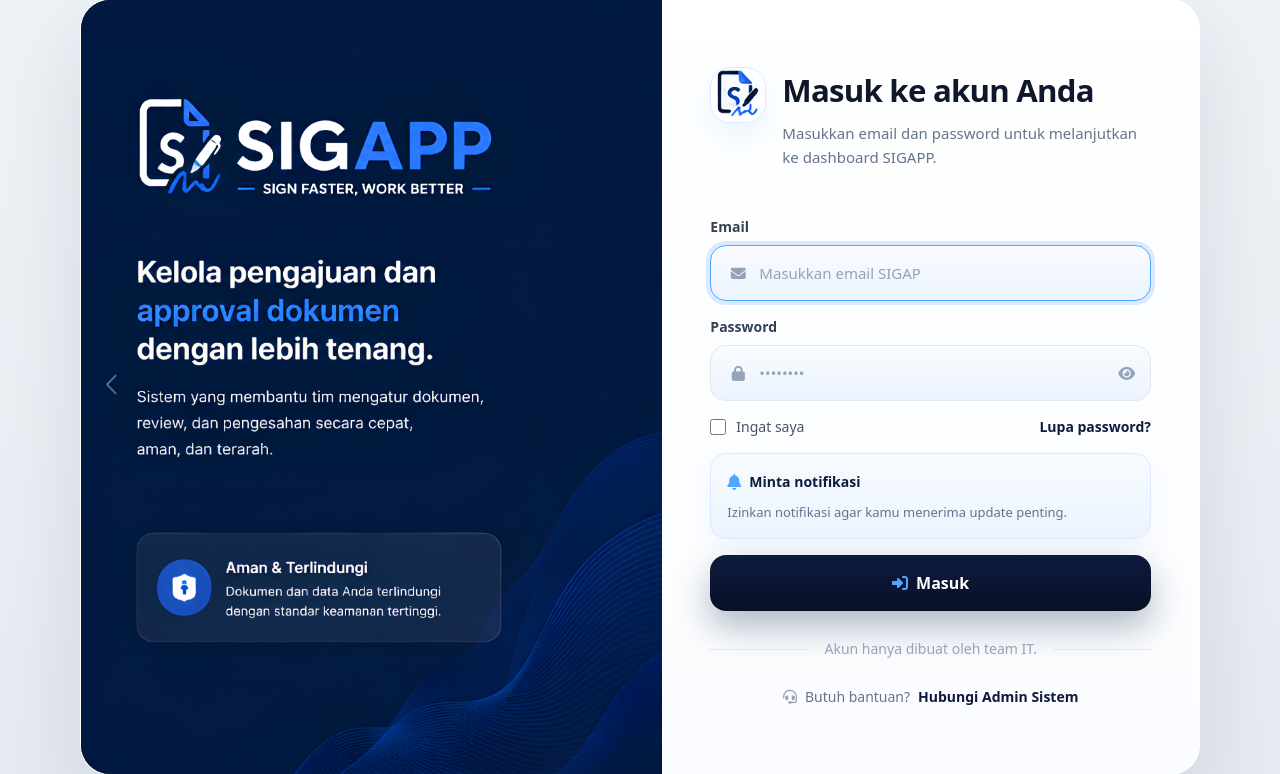
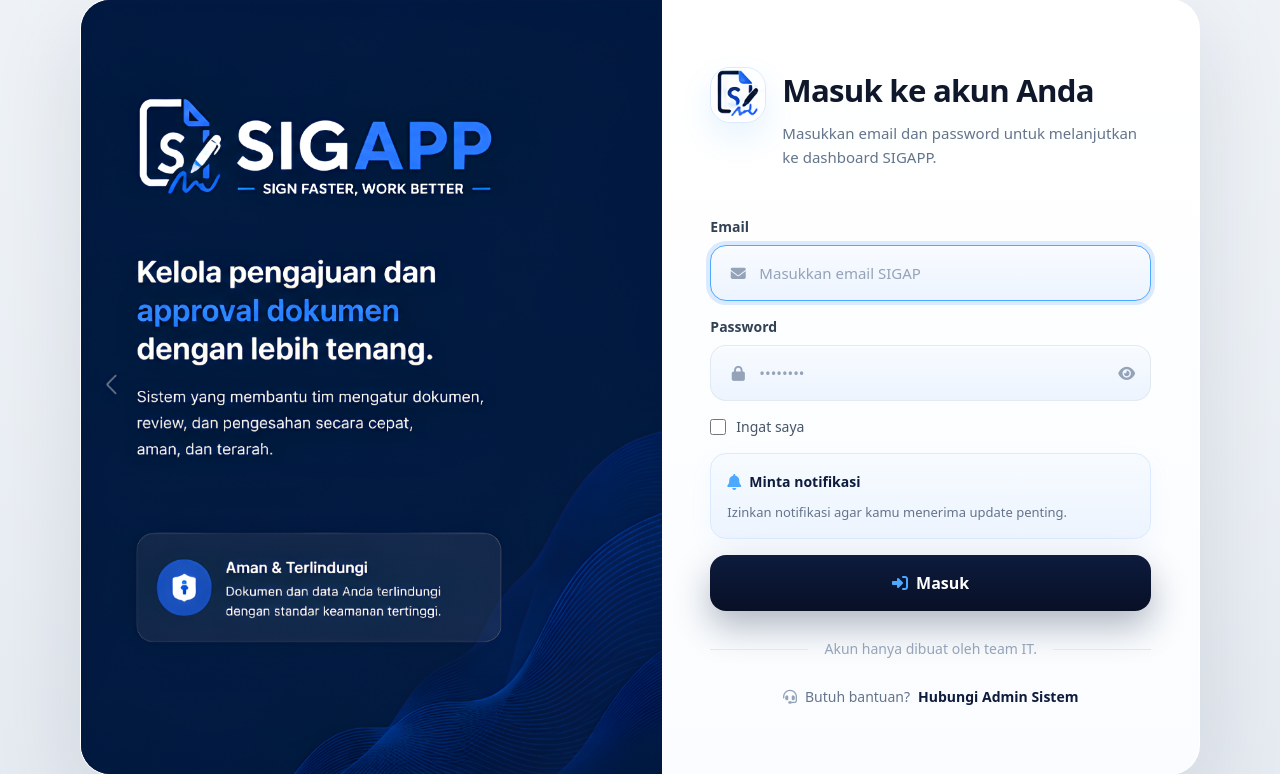
Before and after one commit to titandewa/SIG-AP, a Laravel app: page /login in a window 1280 px wide. Shown: the part 17-791 px from the top of the page. Run offline with Laravel 12, Linux system fonts and the light colour scheme; some libraries are stand-ins or nearby versions.

Commit message:
remove: tombol lupa password

```diff
--- a/resources/views/auth/login.blade.php
+++ b/resources/views/auth/login.blade.php
@@ -86,8 +86,6 @@
                                 <input type="checkbox" name="remember" class="h-4 w-4 rounded border-slate-300 text-[#0D1B3D] focus:ring-[#4DA8FF]">
                                 <span>Ingat saya</span>
                             </label>
-
-                            <a href="{{ route('password.request') }}" class="font-semibold text-[#0D1B3D] transition hover:text-[#4DA8FF]">Lupa password?</a>
                         </div>
 
                         <div class="rounded-2xl border border-blue-100 bg-[linear-gradient(180deg,_#f7fbff_0%,_#edf4ff_100%)] px-4 py-4 shadow-[0_10px_24px_rgba(77,168,255,0.06)]">
```
